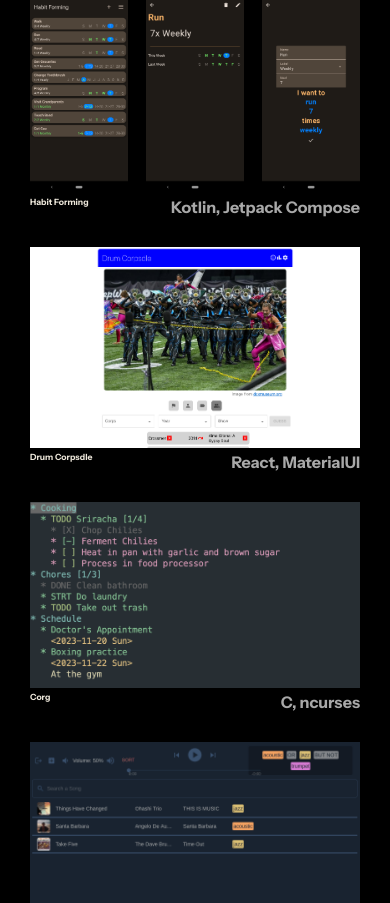
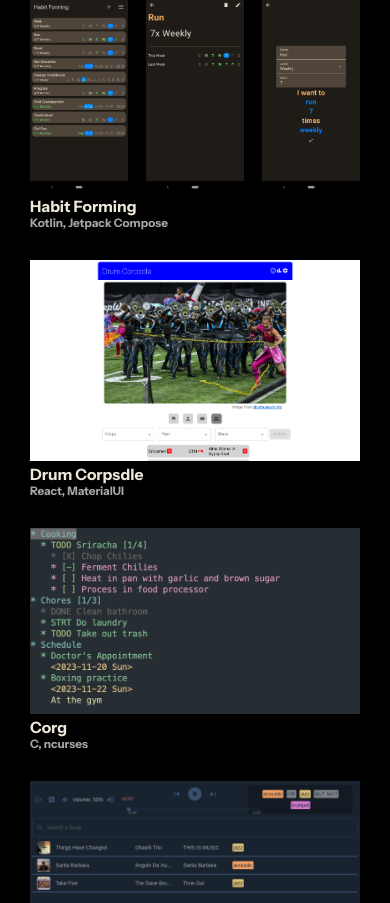
Before and after one commit to rgmfn/Homepage, a React (Create React App) app: page / in a window 390 px wide. Shown: the part 1081-1984 px from the top of the page. Built offline with nearby package versions, Linux system fonts and the light colour scheme.

Commit message:
simple small work version

```diff
--- a/src/Works.css
+++ b/src/Works.css
@@ -51,13 +51,13 @@ a {
 }
 
 .work-info {
+    width: 100%;
+    height: 80%;
+    opacity: 0%;
+    font-size: 2vw;
     position: absolute;
     top: 0;
     left: 0;
-    width: 100%;
-    height: 100%;
-    opacity: 0%;
-    font-size: 2vw;
     transition: opacity 0.5s;
     box-sizing: border-box;
     padding: 10px;
@@ -67,23 +67,33 @@ a {
     text-align: center;
 }
 
+.work-info-dropdown {
+    position: relative;
+    font-size: 3vw;
+    overflow: hidden;
+    text-align: center;
+    background: var(--dark-gray);
+    border-radius: 10px;
+}
+
+.work:hover .work-info.dropdown {
+    height: 100%;
+}
+
 .work:hover .work-img {
-    opacity: 30%;
+    opacity: 15%;
 }
 
 .work:hover .work-info {
     opacity: 100%;
 }
 
-@media screen and (max-width: 900px) {
-    .works-grid {
-        display: flex;
-        flex-direction: column;
-    }
+.work-img.hovered {
+    opacity: 15%;
+}
 
-    .work-info {
-        font-size: 4vw;
-    }
+.work-info.hovered {
+    opacity: 100%;
 }
 
 .work-footer {
@@ -94,4 +104,34 @@ a {
 
 .work-stack {
     color: var(--text-alt);
+    font-size: 1.5vw;
 }
+
+.visit-button {
+    text-decoration: underline;
+    z-index: -1;
+}
+
+@media screen and (max-width: 900px) {
+    .works-grid {
+        display: flex;
+        flex-direction: column;
+    }
+
+    .work-info {
+        font-size: 3.5vw;
+    }
+
+    .work-name {
+        font-size: 4vw;
+    }
+
+    .work-stack {
+        font-size: 3vw;
+    }
+
+    .work-footer {
+        flex-direction: column;
+        /* justify-content: center; */
+    }
+}
--- a/src/Works.js
+++ b/src/Works.js
@@ -1,19 +1,19 @@
 import { useGSAP } from '@gsap/react';
 import gsap from 'gsap';
 import ScrollTrigger from 'gsap/ScrollTrigger';
-import React, { useRef } from 'react';
+import React, { useRef, useState } from 'react';
 
 import './Works.css'
 
-const Work = ({ name, stack, href, src, children }) => (
+const BigWork = ({ name, stack, href, src, children }) => (
     <a
         className="work"
         href={href}
     >
-        <img className="work-img" src={src} alt={`${name} img`} />
         <div className="work-info">
             {children}
         </div>
+        <img className="work-img" src={src} alt={`${name} img`} />
         <div className="work-footer">
             <div className="work-name">
                 {name}
@@ -25,10 +25,40 @@ const Work = ({ name, stack, href, src, children }) => (
     </a>
 );
 
+const SmallWork = ({ name, stack, href, src, children }) => (
+    <div
+        className="work"
+        onClick={
+            () => {
+                if (href) {
+                    window.open(href, '_blank')
+                }
+            }
+        }
+    >
+        <div className="work-footer">
+            <div className="work-name">
+                {name}
+            </div>
+            <div className="work-stack">
+                {stack}
+            </div>
+        </div>
+        <img
+            className="work-img"
+            src={src}
+            alt={`${name} img`}
+        />
+        <div className="work-info-dropdown">
+            {children}
+        </div>
+    </div>
+);
+
 /**
  * TODO
  */
-function Works({ worksRef }) {
+function Works({ worksRef, isSmallScreen }) {
     gsap.registerPlugin(ScrollTrigger);
 
     const diamondRef1 = useRef();
@@ -36,6 +66,8 @@ function Works({ worksRef }) {
     const diamondRef3 = useRef();
     const diamondRef4 = useRef();
     const diamondRef5 = useRef();
+
+    const Work = isSmallScreen ? SmallWork : BigWork;
 
     useGSAP(() => {
         const tl = gsap.timeline({
@@ -82,6 +114,7 @@ function Works({ worksRef }) {
                     name="Habit Forming"
                     src="/images/habit forming prerelease.png"
                     stack="Kotlin, Jetpack Compose"
+                    isScreenSmall={isSmallScreen}
                 >
                     An Android app for tracking your habits.
                     <p>Initial release coming soon!</p>
@@ -91,6 +124,7 @@ function Works({ worksRef }) {
                     src="/images/drumcorpsdle.png"
                     href="https://drumcorpsdle.netlify.app"
                     stack="React, MaterialUI"
+                    isScreenSmall={isSmallScreen}
                 >
                     A wordle game for Drum Corps.
                     <p>Featuring DCI's top 12 groups from the years 2000-2018, 2021-2022.</p>
@@ -100,14 +134,16 @@ function Works({ worksRef }) {
                     src="/images/corg.png"
                     href="https://github.com/rgmfn/corg"
                     stack="C, ncurses"
+                    isScreenSmall={isSmallScreen}
                 >
-                    An emacs org-file reader and writer written with ncurses in C.
+                    <p>An emacs org-file reader and writer written with ncurses in C.</p>
                 </Work>
                 <Work
                     name="Spotify Tags"
                     src="/images/spotifytags.png"
                     href="https://github.com/rgmfn/spotify-tags"
                     stack="React, Material UI, Express.js, Node.js, PostgresQL"
+                    isScreenSmall={isSmallScreen}
                 >
                     A browser music streaming platform that allows for dynamic playlist creating with a tag system through use of the Spotify Web API.
                     <p>Developed for a class on a team of 6 using Scrum.</p>
```
